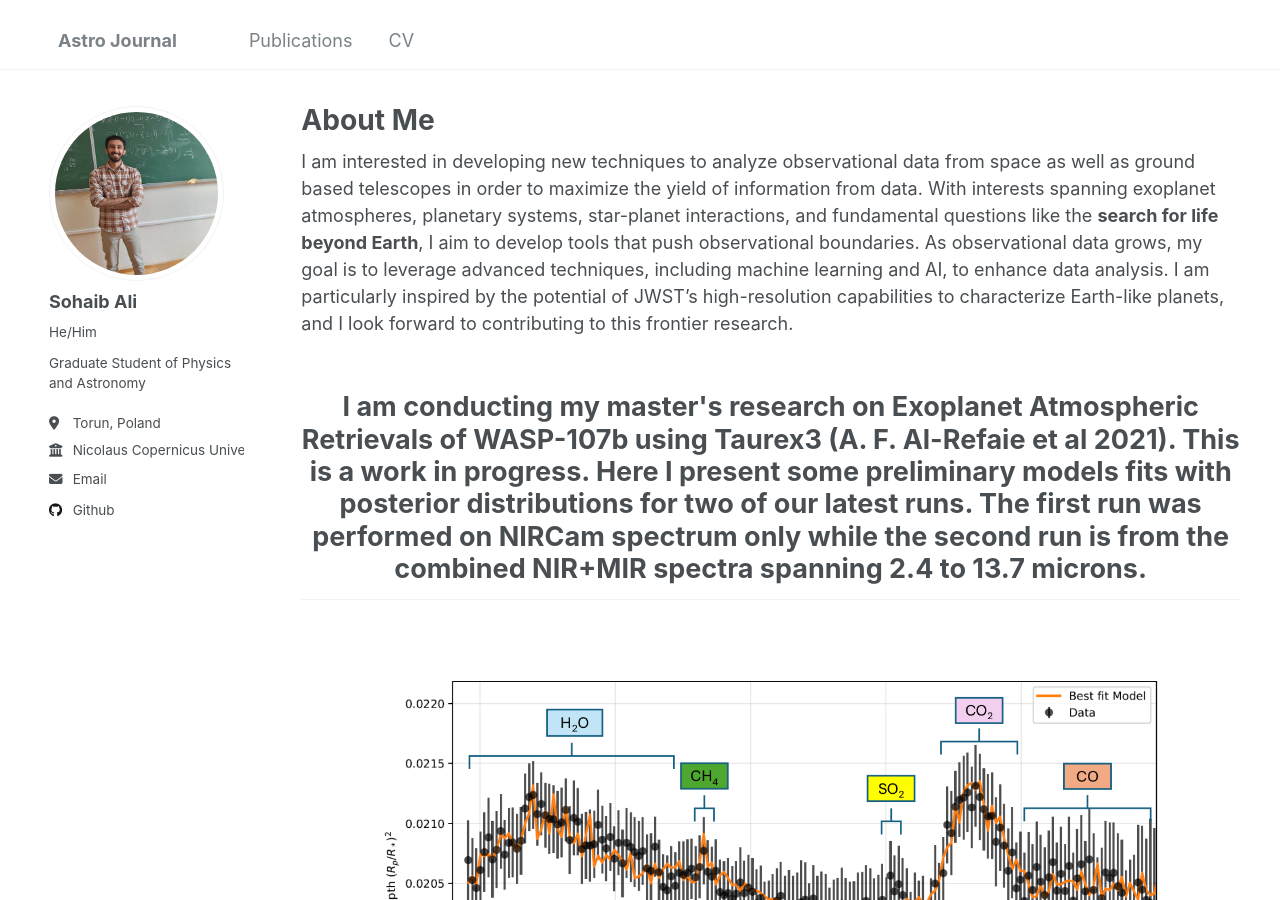
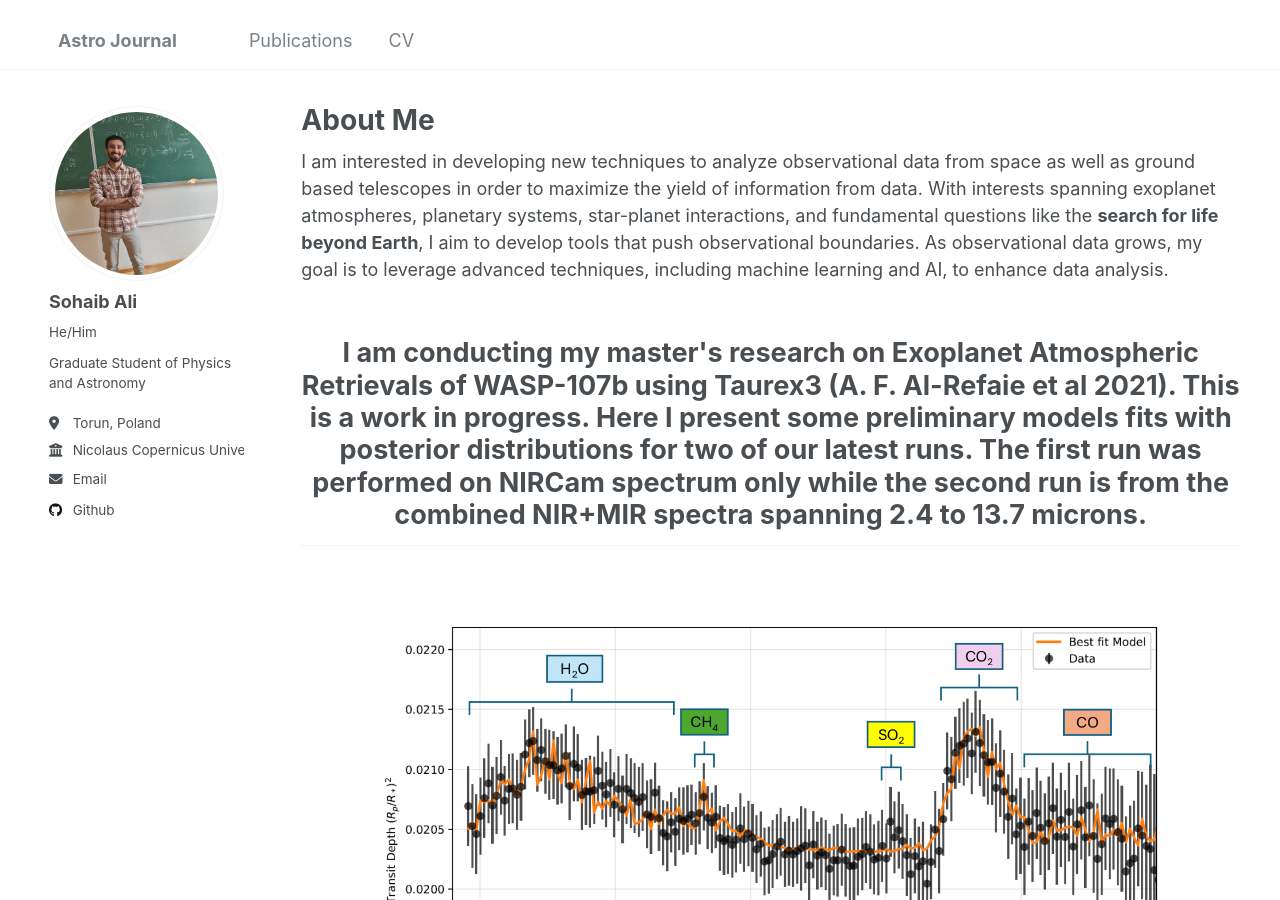
Before and after one commit to nebula-navigator/nebula-navigator.github.io, a Jekyll site: the page built from _pages/about.md, in a window 1280 px wide and 900 px high. Built offline with Jekyll 4.4.1, drawn with Linux system fonts in a browser that asks for light colours.

Commit message:
Update about.md

```diff
--- a/_pages/about.md
+++ b/_pages/about.md
@@ -10,8 +10,7 @@ redirect_from:
 I am interested in developing new techniques to analyze observational data from space
 as well as ground based telescopes in order to maximize the yield of information from data. With interests spanning exoplanet atmospheres, planetary systems, star-planet interactions, and fundamental questions like the <b>search for life beyond Earth</b>, I aim to develop tools that push observational
 boundaries. As observational data grows, my goal is to leverage advanced techniques, including machine learning
-and AI, to enhance data analysis. I am particularly inspired by the potential of JWST’s high-resolution capabilities to
-characterize Earth-like planets, and I look forward to contributing to this frontier research.
+and AI, to enhance data analysis.
 
 <h2 style="text-align: center; font-size: 1.5em; font-weight: bold; margin-bottom: 5px;">
     I am conducting my master's research on Exoplanet Atmospheric Retrievals of WASP-107b using Taurex3 (A. F. Al-Refaie et al 2021). This is a work in progress. Here I present some preliminary models fits with posterior distributions for two of our latest runs. The first run was performed on NIRCam spectrum only while the second run is from the combined NIR+MIR spectra spanning 2.4 to 13.7 microns.
```
